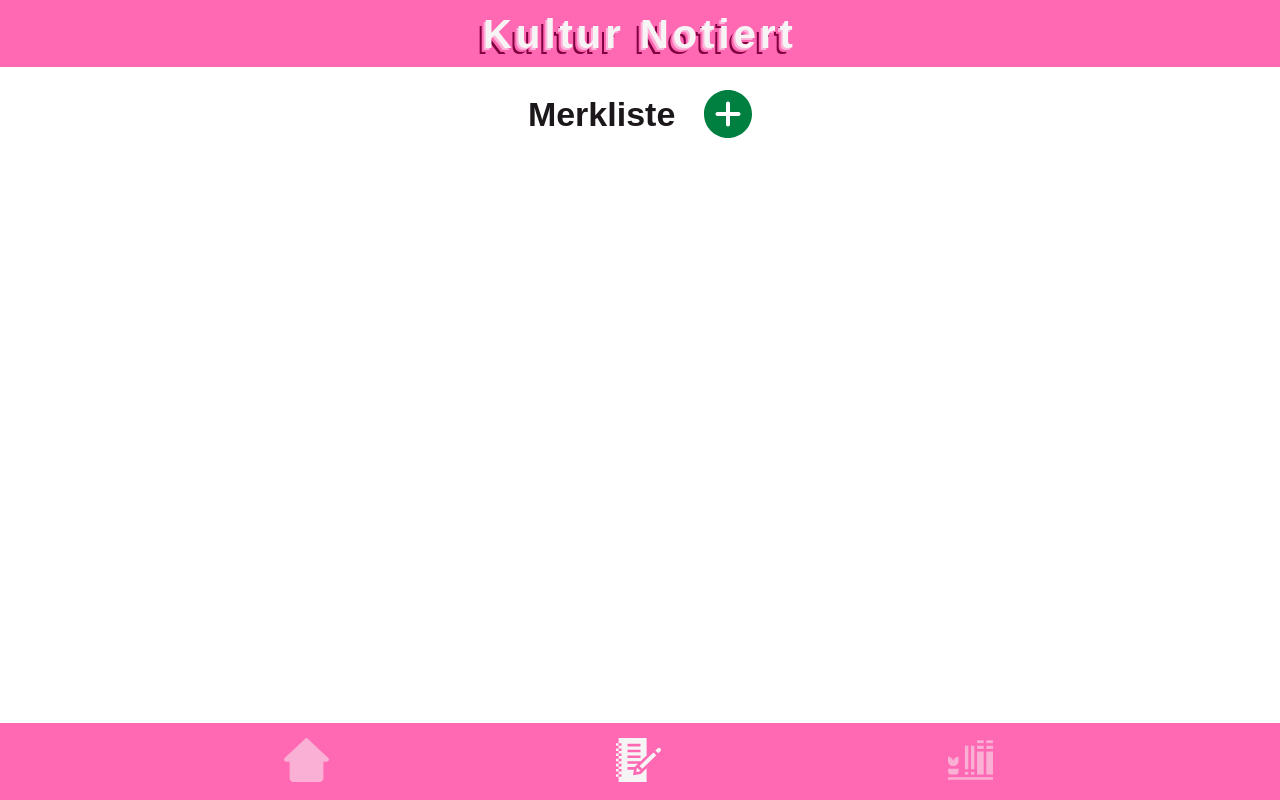
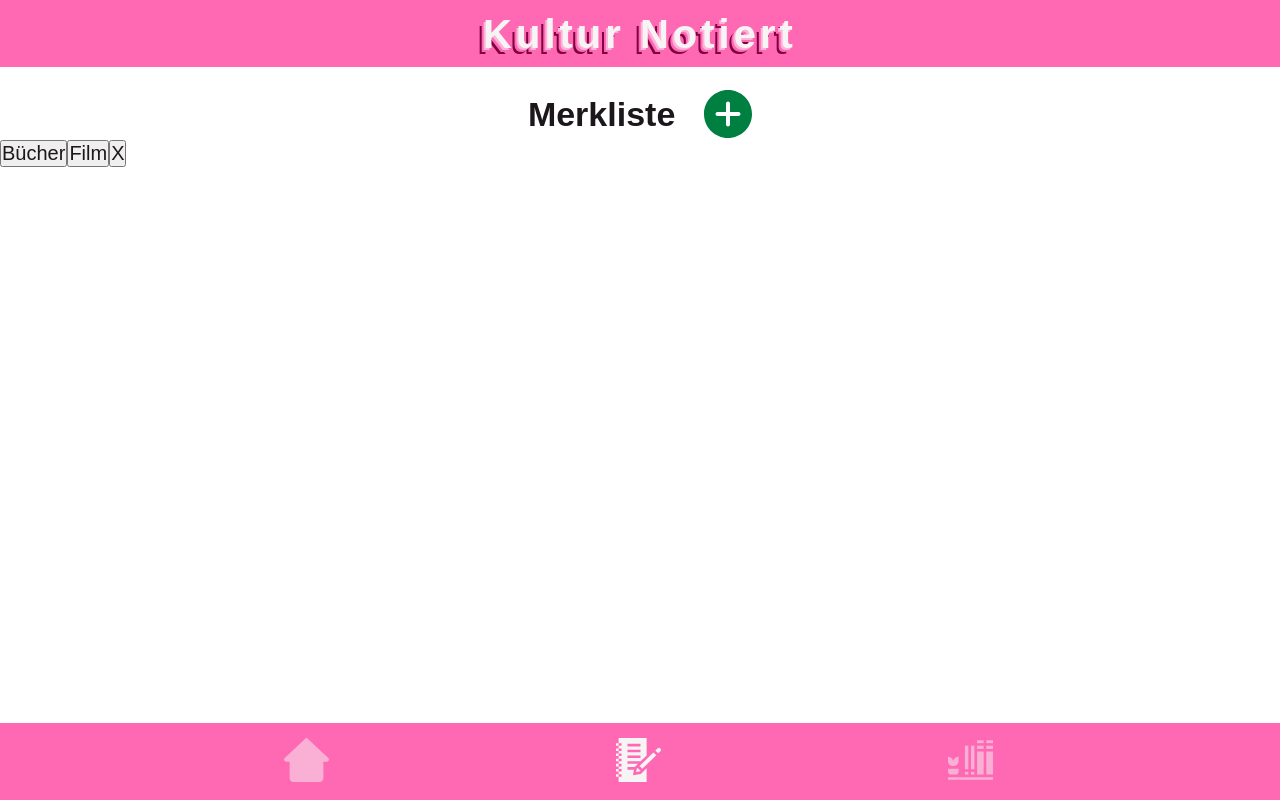
Before and after one commit to felixcanditt/kultur-notiert-vercel, a React (Create React App) app in the folder client/: page /watchlist in a window 1280 px wide. Built offline with nearby package versions, Linux system fonts and the light colour scheme.

Commit message:
added watchlist filter component

```diff
--- a/client/src/components/WatchlistCards.js
+++ b/client/src/components/WatchlistCards.js
@@ -5,16 +5,21 @@ import WatchlistCard from "./WatchlistCard";
 export default function WatchlistCards({
   currentPage,
   watchlist,
+  filter,
   onSetItemToBeEdited,
   onSetFormOnScreen,
   onRemoveFromWatchlist,
   onCheckItem,
 }) {
+  const filteredList = watchlist.filter((item) => item.category === filter);
+
   function listToBeRendered() {
     const watchlistNewest = watchlist.slice(0, 2);
     let relevantList;
     currentPage === "watchlist"
-      ? (relevantList = watchlist)
+      ? filter
+        ? (relevantList = filteredList)
+        : (relevantList = watchlist)
       : (relevantList = watchlistNewest);
     return relevantList;
   }
--- /dev/null
+++ b/client/src/components/WatchlistFilters.js
@@ -0,0 +1,12 @@
+export default function WatchlistFilters({ onSetFilter }) {
+  function filterList(selectedFilter) {
+    onSetFilter(selectedFilter);
+  }
+  return (
+    <>
+      <button onClick={() => filterList("book")}>Bücher</button>
+      <button onClick={() => filterList("movie")}>Film</button>
+      <button onClick={() => filterList("")}>X</button>
+    </>
+  );
+}
--- a/client/src/pages/Watchlist.js
+++ b/client/src/pages/Watchlist.js
@@ -2,6 +2,7 @@ import { useState, useEffect } from "react";
 import styled from "styled-components";
 
 import WatchlistForm from "../components/WatchlistForm";
+import WatchlistFilters from "../components/WatchlistFilters";
 import WatchlistCards from "../components/WatchlistCards";
 
 import plusIcon from "../images/plus.svg";
@@ -24,6 +25,7 @@ export default function Watchlist({
   }, []);
 
   const [formOnScreen, setFormOnScreen] = useState(false);
+  const [filter, setFilter] = useState("");
 
   return (
     <main>
@@ -46,9 +48,12 @@ export default function Watchlist({
         />
       )}
 
+      <WatchlistFilters onSetFilter={setFilter}></WatchlistFilters>
+
       <WatchlistCards
         currentPage={currentPage}
         watchlist={watchlist}
+        filter={filter}
         onSetItemToBeEdited={onSetItemToBeEdited}
         onSetFormOnScreen={setFormOnScreen}
         onRemoveFromWatchlist={onRemoveFromWatchlist}
```
